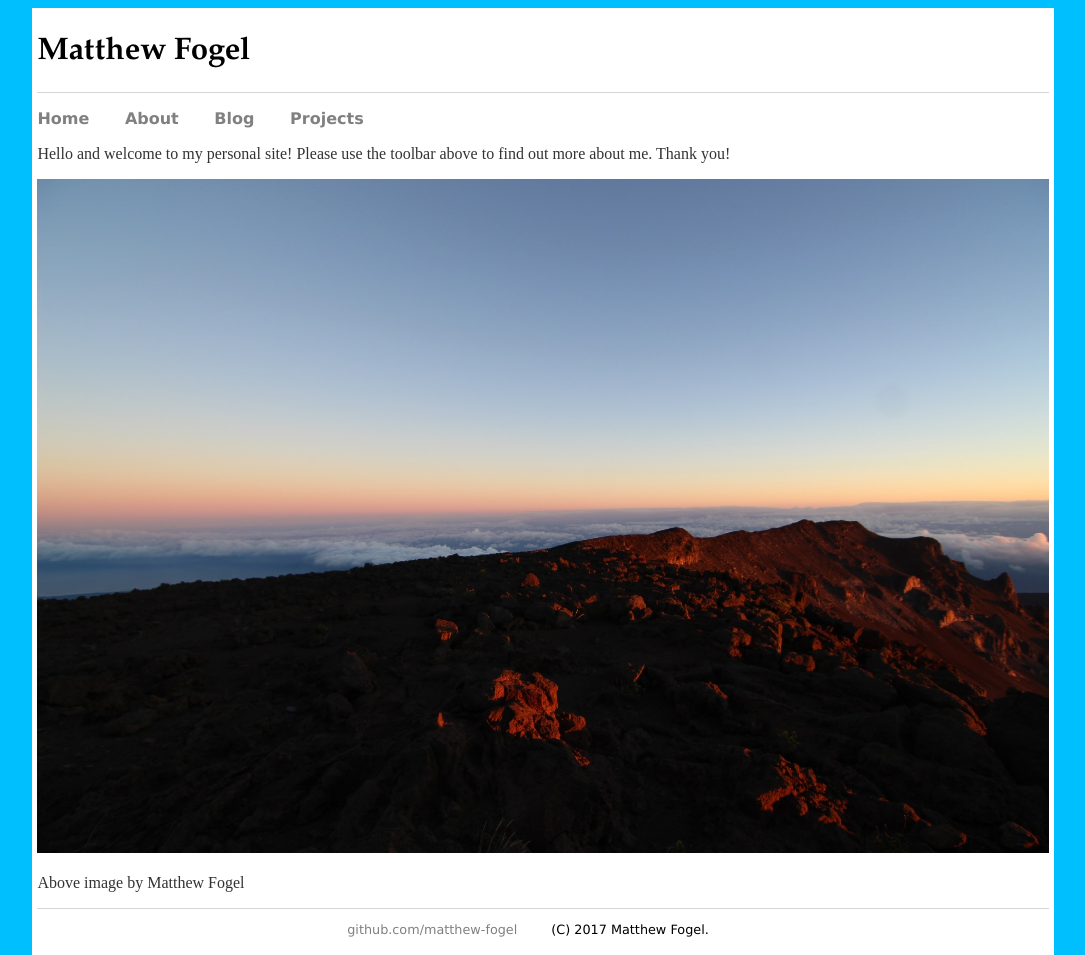
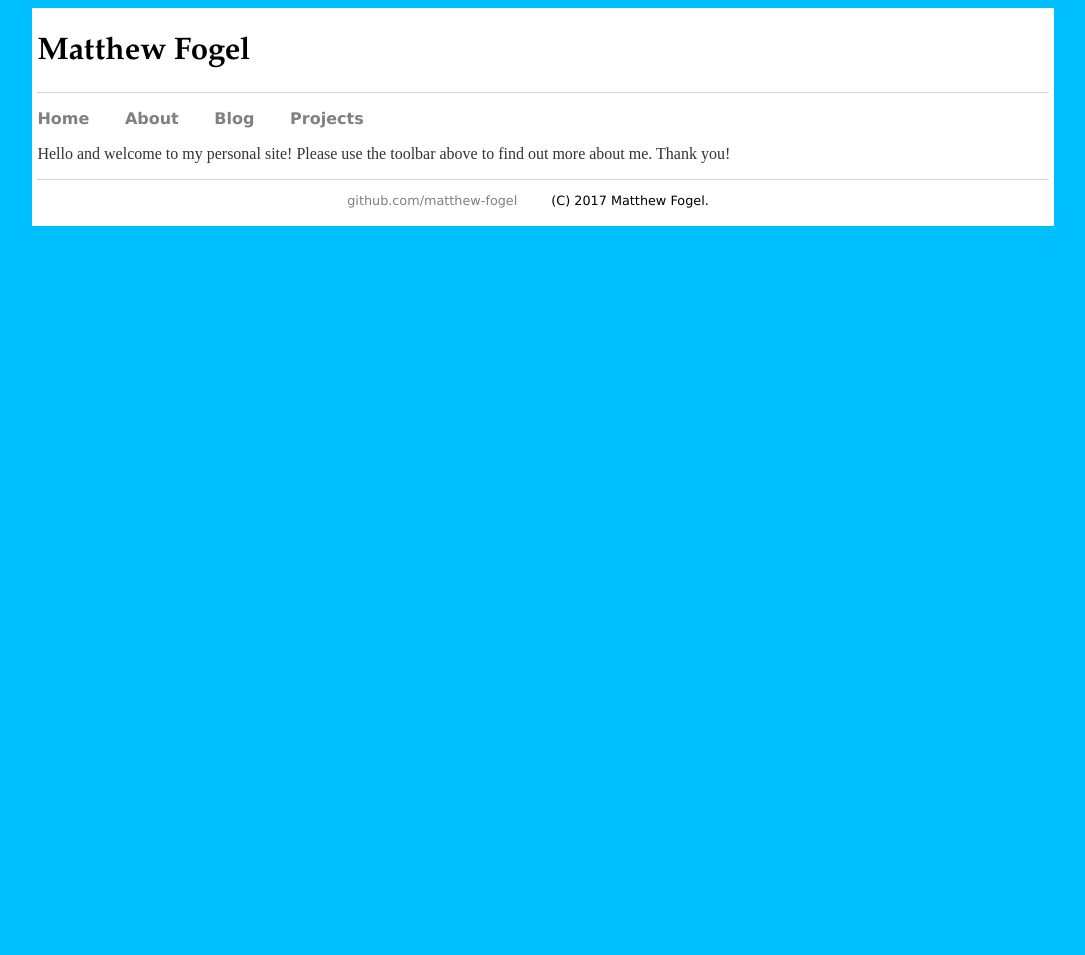
Before and after one commit to matthew-fogel/matthew-fogel.github.io, a Jekyll site: the page built from index.html, in a window 1280 px wide. Shown: the whole page, without its empty margins (97-1182 px from the left). Built offline with Jekyll 4.4.1, drawn with Linux system fonts in a browser that asks for light colours; after the commit the page ends 900 px from its top, so only the background shows below that.

Commit message:
Updated index page

```diff
--- a/index.html
+++ b/index.html
@@ -5,8 +5,4 @@ title: Matthew Fogel
 <div class="information">
 	<p> Hello and welcome to my personal site! Please use the toolbar above to find out more about me. Thank you!
 	</p>
-	<div class = "image">
-		<img src = "../cratersmall.jpg" alt = "Haleakala Crater (C) Matthew Fogel" class = "inline" width = "100%"/>
-		<p> Above image by Matthew Fogel</p>
-	</div><!-- /.image-->
 </div><!-- /.information -->
```
